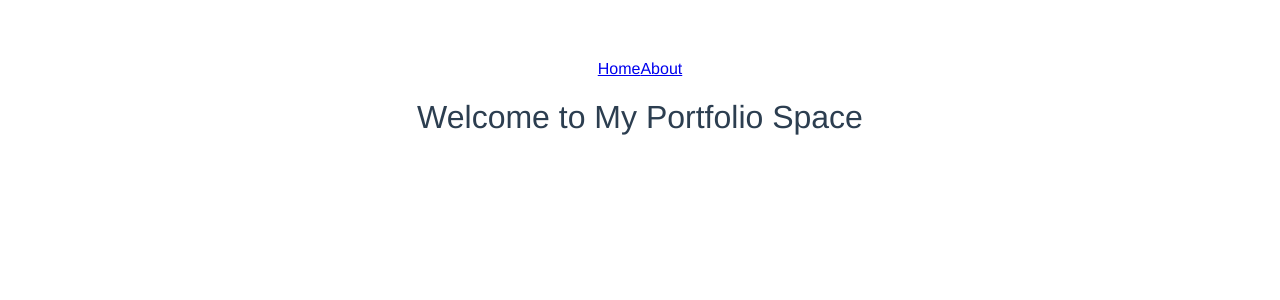
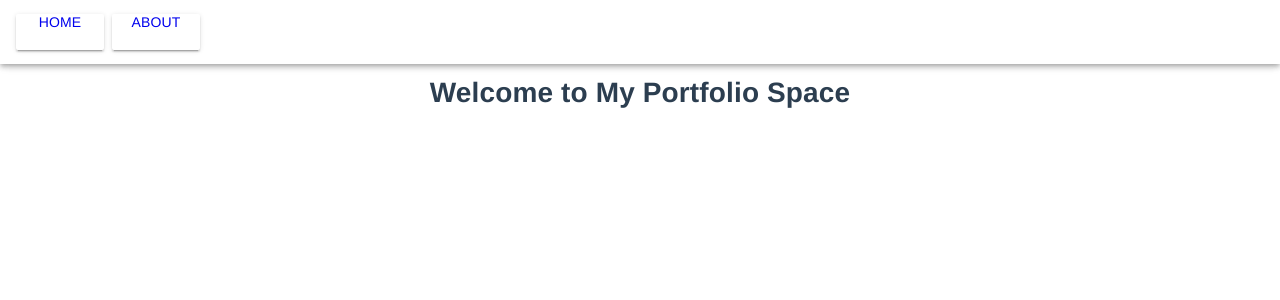
Before and after one commit to DeveloperWakeling/Vue-Application, a Vue app: page / in a window 1280 px wide. Shown: the top 300 px of the page. Built offline with nearby package versions, Linux system fonts and the light colour scheme.

Commit message:
Integrated Vue-Material Design Along with some styling changes

```diff
--- a/index.html
+++ b/index.html
@@ -5,6 +5,8 @@
     <meta name="viewport" content="width=device-width, initial-scale=1.0">
     <title>Developer Wakeling</title>
     <link href='https://fonts.googleapis.com/css?family=Roboto:300,400,500,700|Material+Icons' rel="stylesheet" type="text/css">
+    <link rel="stylesheet" href="//fonts.googleapis.com/css?family=Roboto:300,400,500,700,400italic">
+    <link rel="stylesheet" href="//fonts.googleapis.com/icon?family=Material+Icons">
   </head>
   <body>
     <div id="app"></div>
--- a/package.json
+++ b/package.json
@@ -12,6 +12,7 @@
   },
   "dependencies": {
     "vue": "^2.4.2",
+    "vue-material": "^0.7.4",
     "vue-router": "^2.7.0",
     "vuetify": "^0.14.11"
   },
--- a/src/App.vue
+++ b/src/App.vue
@@ -1,7 +1,9 @@
 <template>
   <div id="app">
-      <router-link v-bind:to="'/'">Home</router-link>
-      <router-link v-bind:to="'/about'">About</router-link>
+    <md-toolbar>
+      <router-link class="md-button md-raised md-accent" v-bind:to="'/'">Home</router-link>
+      <router-link class="md-button md-raised" v-bind:to="'/about'">About</router-link>
+    </md-toolbar>
     <router-view></router-view>
   </div>
 </template>
@@ -20,7 +22,5 @@ export default {
   -moz-osx-font-smoothing: grayscale;
   text-align: center;
   color: #2c3e50;
-  margin-top: 60px;
 }
-
 </style>
--- a/src/components/About.vue
+++ b/src/components/About.vue
@@ -22,7 +22,6 @@ export default {
     -moz-osx-font-smoothing: grayscale;
     text-align: center;
     color: #2c3e50;
-    margin-top: 60px;
     text-align: center;
 }
 </style>
--- a/src/components/Hello.vue
+++ b/src/components/Home.vue
@@ -1,12 +1,12 @@
 <template>
-  <div class="hello">
+  <div class="Home">
     <h1>{{ msg }}</h1>
   </div>
 </template>
 
 <script>
 export default {
-  name: 'hello',
+  name: 'Home',
   data () {
     return {
       msg: 'Welcome to My Portfolio Space'
@@ -17,8 +17,12 @@ export default {
 
 <!-- Add "scoped" attribute to limit CSS to this component only -->
 <style scoped>
-h1 {
-  font-weight: normal;
-  text-align: center;
+#Home{
+    font-family: 'Avenir', Helvetica, Arial, sans-serif;
+    -webkit-font-smoothing: antialiased;
+    -moz-osx-font-smoothing: grayscale;
+    text-align: center;
+    color: #2c3e50;
+    text-align: center;
 }
 </style>
```
Also changed, not shown: src/main.js (+5 -3 lines), 1 other file (tests, documents, lock files or other folders).
